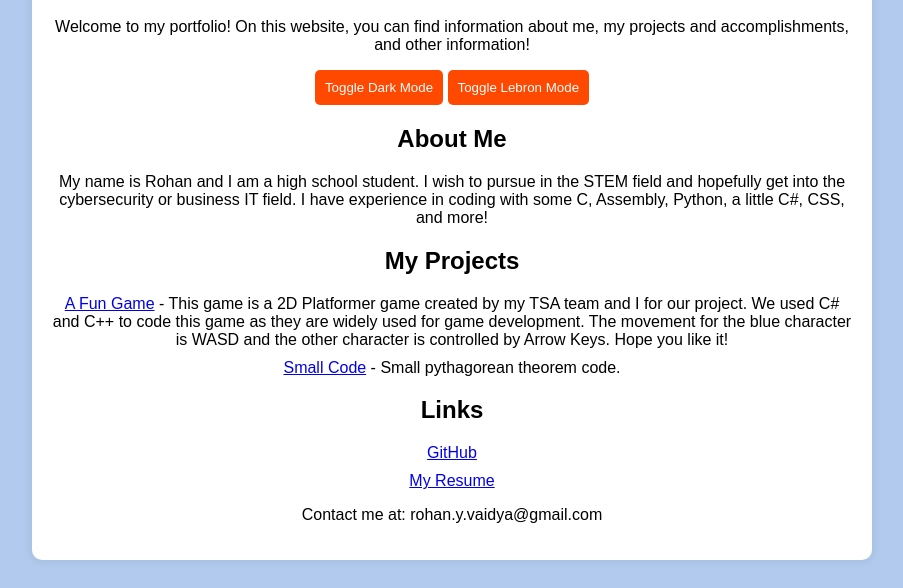
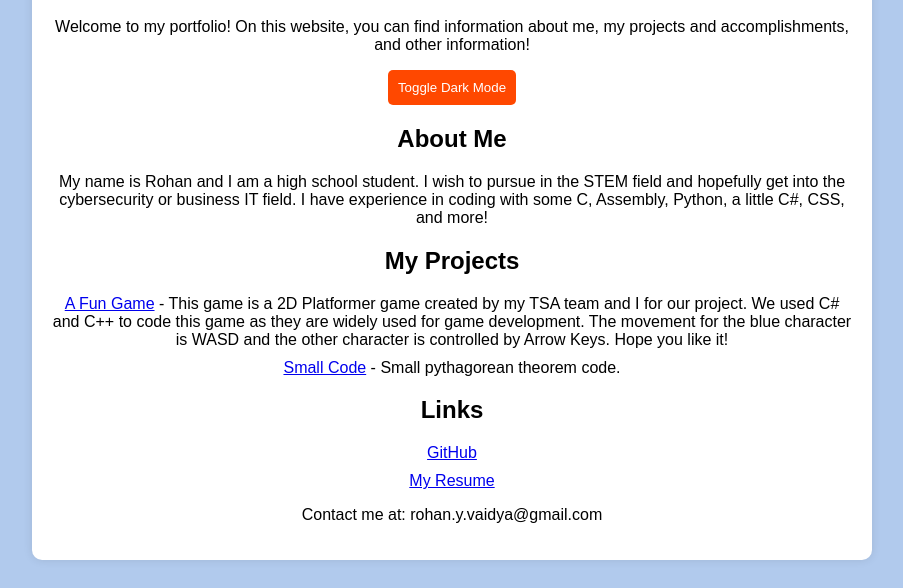
Before and after one commit to rohan-va/Face_Eye_Detection, a plain HTML site: page index.html in a window 1280 px wide. Shown: the part 304-892 px from the top of the page, without its empty margins (188-1091 px from the left). Drawn offline with Linux system fonts and the light colour scheme.

Commit message:
Update index.html

```diff
--- a/index.html
+++ b/index.html
@@ -14,7 +14,6 @@
             <h1 id="name">Rohan Vaidya</h1>
             <p>Welcome to my portfolio! On this website, you can find information about me, my projects and accomplishments, and other information!</p>
             <button onclick="toggleDarkMode()">Toggle Dark Mode</button>
-	    <button onclick="toggleLebronMode()">Toggle Lebron Mode</button>
         </header>
 
         <section id="about">
```
